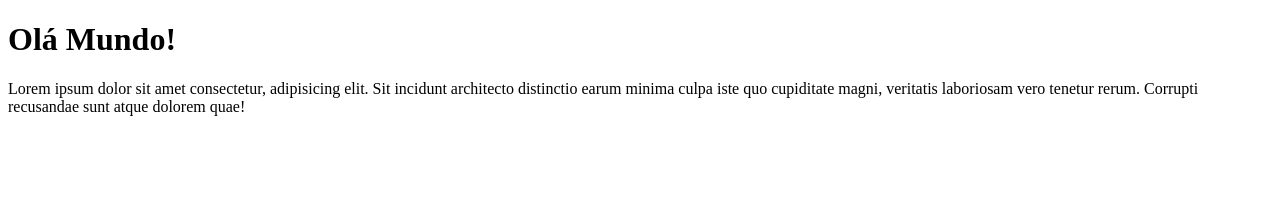
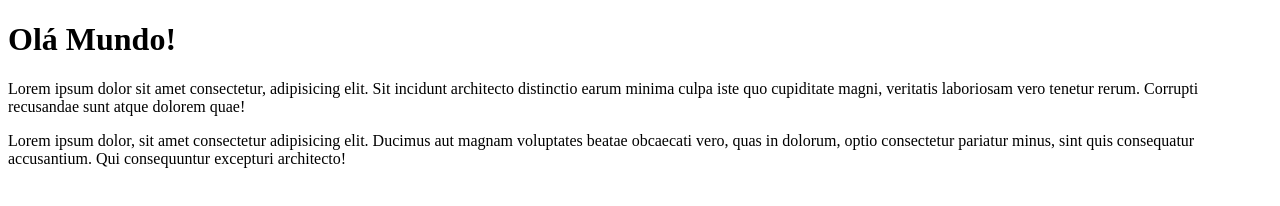
Before and after one commit to eubrunodias18/Ola-Mundo, a plain HTML site: page index.html in a window 1280 px wide. Drawn offline with Linux system fonts and the light colour scheme.

Commit message:
add um paragrafo

```diff
--- a/index.html
+++ b/index.html
@@ -21,6 +21,12 @@
 
         </p>
 
+        <p>
+
+            Lorem ipsum dolor, sit amet consectetur adipisicing elit. Ducimus aut magnam voluptates beatae obcaecati vero, quas in dolorum, optio consectetur pariatur minus, sint quis consequatur accusantium. Qui consequuntur excepturi architecto!
+
+        </p>
+
     </body>
 
 </html>
```
